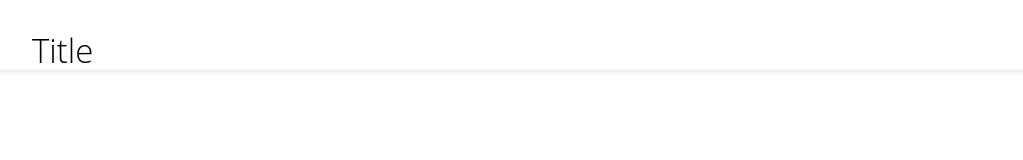
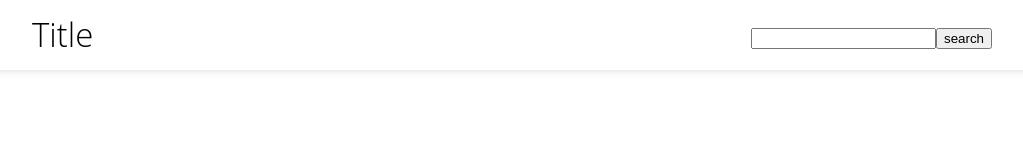
Before and after one commit to suuzhh/SuZHui.github.io, a Gatsby site: page / in a window 1280 px wide. Shown: the whole page, without its empty margins (128-1151 px from the left). Built offline with nearby package versions, Linux system fonts and the light colour scheme; Gatsby itself is replaced by a stand-in of ours.

Commit message:
[add]header component add search input widget

```diff
--- a/src/components/container/container.module.scss
+++ b/src/components/container/container.module.scss
@@ -4,6 +4,7 @@
     padding-left: 15px;
     margin-right: auto;
     margin-left: auto;
+    display: flex;
     @media (max-width: 992px) {
         padding: 0 20px;
     }
--- a/src/components/container/index.js
+++ b/src/components/container/index.js
@@ -1,9 +1,18 @@
 import React from 'react';
 import style from './container.module.scss';
 
-function Container({ children }) {
+function Container({ children, direction='row', justify='start' }) {
+    const containerStyle = {
+        flexDirection: direction ,
+        justifyContent: justify,
+        alignItems: 'center'
+    };
+
     return (
-        <div className={ style.container }>
+        <div
+            className={ style.container }
+            style={ containerStyle }
+        >
             { children }
         </div>
     );
--- a/src/components/header/header.module.scss
+++ b/src/components/header/header.module.scss
@@ -12,4 +12,11 @@
     background-color: white;
     @include boxShadow;
     @include flexHorizontal;
+
+    &-left {
+
+    }
+    &-right {
+
+    }
 }
--- a/src/components/header/index.js
+++ b/src/components/header/index.js
@@ -1,12 +1,18 @@
 import React from 'react';
 import Container from '../container';
+import SearchInput from '../search-input';
 import style from './header.module.scss';
 
 function Header () {
     return (
         <header className={ style.header }>
-            <Container>
-                <h2>Title</h2>
+            <Container justify='space-between'>
+                <div className={ style.headerLeft }>
+                    <h2>Title</h2>
+                </div>
+                <div className={ style.headerRight }>
+                    <SearchInput />
+                </div>
             </Container>
         </header>
     );
--- /dev/null
+++ b/src/components/search-input/index.js
@@ -0,0 +1,16 @@
+import React, { useState } from 'react';
+import style from './search-input.module.scss';
+
+function SearchInput() {
+
+    const [ inputValue, setValue ] = useState('');
+
+    return (
+        <div className={ style.searchInput }>
+            <input value={ inputValue } onInput={ e => setValue(e.target.value) } />
+            <button>search</button>
+        </div>
+    );
+}
+
+export default SearchInput;
--- /dev/null
+++ b/src/components/search-input/search-input.module.scss
@@ -0,0 +1,5 @@
+@import '../../styles/theme.scss';
+
+.search-input {
+    @include flexHorizontal;
+}
```
Also changed, not shown: src/pages/index.js (+3 -4 lines), 1 other file.
